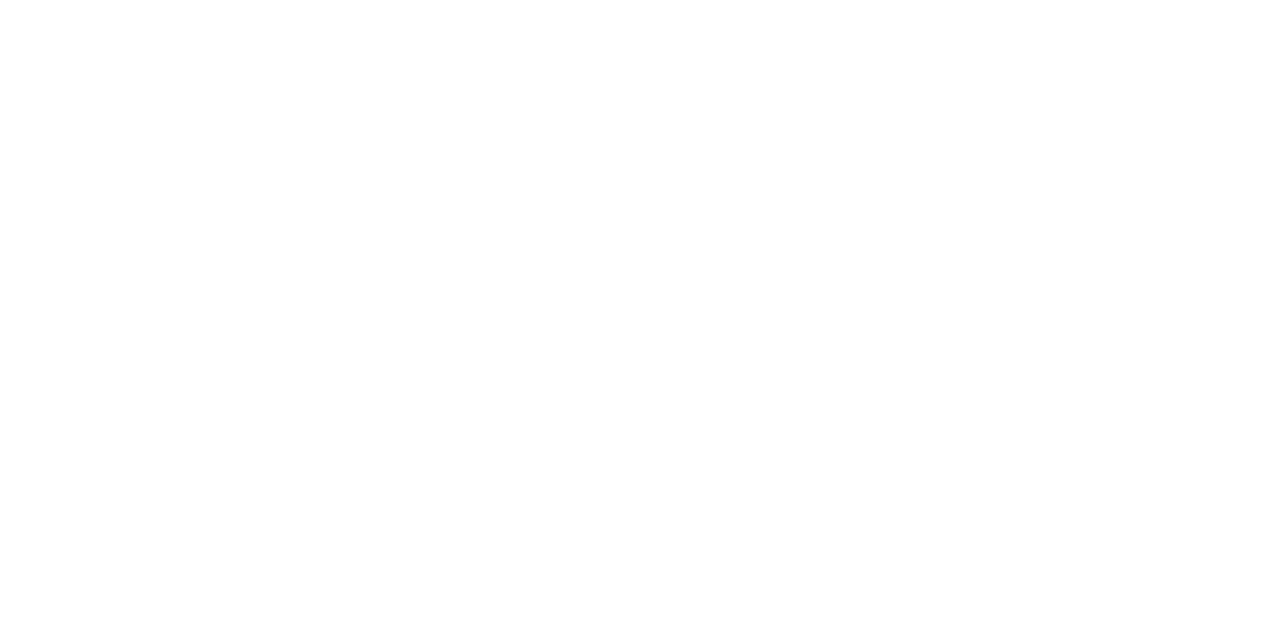
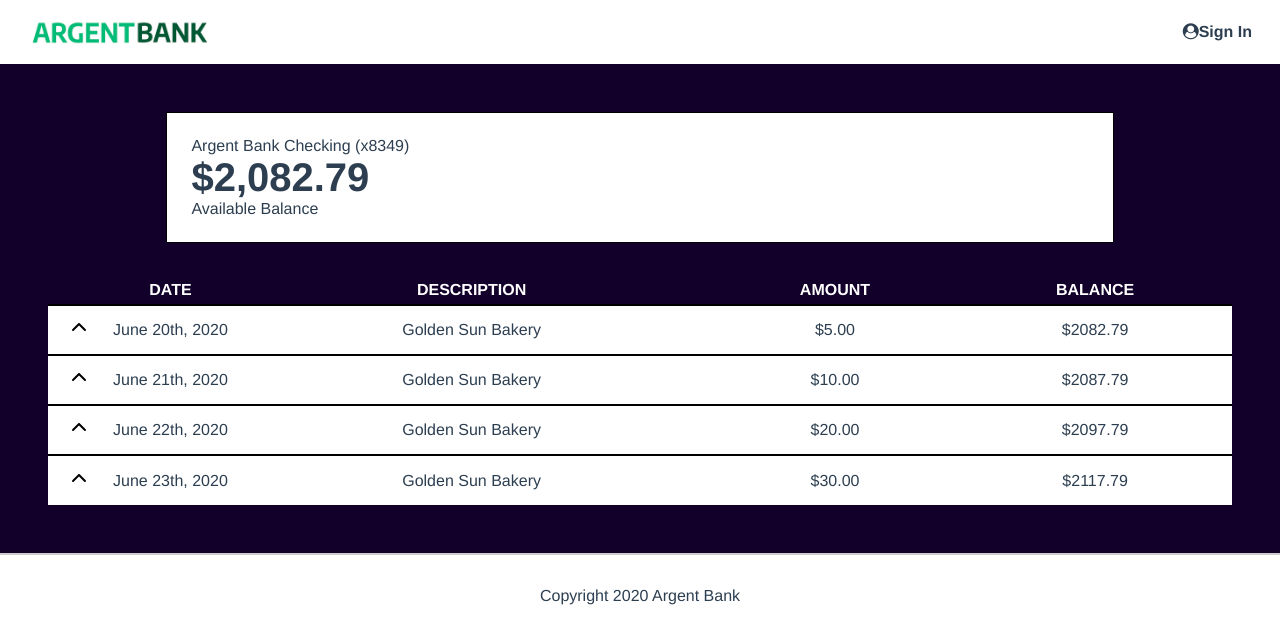
Before and after one commit to Moonshield7/P13-Argent-Bank, a React (Vite) app: page /transactions in a window 1280 px wide. Before the commit this address had no page. Shown: the top 644 px of the page. Built offline with nearby package versions, Linux system fonts and the light colour scheme.

Commit message:
💄 Pages user and transactions roughly created

```diff
--- a/src/App.css
+++ b/src/App.css
@@ -1,4 +1,5 @@
 html {
+  box-sizing: border-box;
   font-family: Avenir, Helvetica, Arial, sans-serif;
   -webkit-font-smoothing: antialiased;
   -moz-osx-font-smoothing: grayscale;
@@ -249,6 +250,7 @@ body {
 .account-content-wrapper {
   width: 100%;
   flex: 1;
+  text-decoration: none;
 }
 
 .edit-button {
@@ -289,3 +291,52 @@ body {
     width: 200px;
   }
 }
+
+
+/* Added CSS */
+
+.edit-user-input {
+  width: 150px;
+  height: 25px;
+  margin: 0 5px 5px 5px;
+  padding: 3px;
+}
+
+.edit-user-button {
+  width: 100px;
+  height: 25px;
+  margin: 5px;
+  border: 2px solid #00bc77;
+  background-color: #00bc77;
+  color: #fff;
+  font-weight: 600;
+}
+
+/* Transaction table */
+
+.transaction-table .transaction-dropdown {
+  border: none;
+  text-align: left;
+}
+
+.transaction-table {
+  background-color: #fff;
+  width: 100%;
+  border-collapse: collapse;
+}
+
+.transaction-table thead {
+  background-color:#12002b;
+  color: #fff;
+  border: none;
+  height: 30px;
+}
+
+.transaction-table tbody tr  {
+  height: 50px;
+  border-top: 2px solid black;
+}
+
+.column-date {
+  width: 120px;
+}
--- a/src/App.jsx
+++ b/src/App.jsx
@@ -3,6 +3,7 @@ import './App.css'
 import Home from "./pages/Home";
 import SignIn from "./pages/SignIn";
 import User from "./pages/User";
+import AccountTransactions from "./pages/AccountTransactions";
 
 function App() {
 
@@ -10,8 +11,9 @@ function App() {
     <Router>
       <Routes>
         <Route path='/' element={<Home />}  />
-        <Route path='/user' element={<User />}  />
-        <Route path='/sign-in' element={<SignIn />}  />
+        <Route path='/profile' element={<User />}  />
+        <Route path='/login' element={<SignIn />}  />
+        <Route path='/transactions' element={<AccountTransactions />}  />
       </Routes>
     </Router>
   )
--- /dev/null
+++ b/src/assets/content/transactions.js
@@ -0,0 +1,42 @@
+export const transactionsContent = [
+  {
+    id: 'tr1',
+    date: 'June 20th, 2020',
+    description: 'Golden Sun Bakery',
+    amount: '$5.00',
+    balance: '$2082.79',
+    transactionType: 'Electronic',
+    category: 'Food',
+    notes: ''
+  },
+  {
+    id: 'tr2',
+    date: 'June 21th, 2020',
+    description: 'Golden Sun Bakery',
+    amount: '$10.00',
+    balance: '$2087.79',
+    transactionType: 'Electronic',
+    category: 'Food',
+    notes: ''
+  },
+  {
+    id: 'tr3',
+    date: 'June 22th, 2020',
+    description: 'Golden Sun Bakery',
+    amount: '$20.00',
+    balance: '$2097.79',
+    transactionType: 'Electronic',
+    category: 'Food',
+    notes: ''
+  },
+  {
+    id: 'tr4',
+    date: 'June 23th, 2020',
+    description: 'Golden Sun Bakery',
+    amount: '$30.00',
+    balance: '$2117.79',
+    transactionType: 'Electronic',
+    category: 'Food',
+    notes: ''
+  },
+]
--- a/src/components/Account/index.jsx
+++ b/src/components/Account/index.jsx
@@ -1,6 +1,11 @@
 import { PropTypes } from "prop-types"
+import { Link, useLocation } from "react-router-dom";
 
 function Account ({content}) {
+  const onTransactionsPage = (useLocation().pathname === '/transactions')
+  console.log(onTransactionsPage)
+
+
   return (
     <li className="account">
       <div className="account-content-wrapper">
@@ -8,9 +13,9 @@ function Account ({content}) {
         <p className="account-amount">{content.amount}</p>
         <p className="account-amount-description">{content.description} </p>
       </div>
-      <div className="account-content-wrapper cta">
+      { onTransactionsPage ? "" : (<Link to="/transactions" className="account-content-wrapper cta" >
         <button className="transaction-button">View transactions</button>
-      </div>
+      </Link>)}
     </li>
   )
 }
--- a/src/components/Header/index.jsx
+++ b/src/components/Header/index.jsx
@@ -12,7 +12,7 @@ function Header () {
       <h1 className="sr-only">Argent Bank</h1>
     </Link>
     <div>
-      <Link className="main-nav-item" to="/sign-in">
+      <Link className="main-nav-item" to="/login">
         <i className="fa fa-user-circle"></i>
         Sign In
       </Link>
--- a/src/components/SignInContainer/index.jsx
+++ b/src/components/SignInContainer/index.jsx
@@ -16,7 +16,7 @@ function SignInContainer () {
         <div className="input-remember">
           <input type="checkbox" id="remember-me" /><label htmlFor="remember-me">Remember me</label>
         </div>
-        <Link to="/user" className="sign-in-button">Sign In</Link>
+        <Link to="/profile" className="sign-in-button">Sign In</Link>
       </form>
     </section>
   </main>
--- /dev/null
+++ b/src/components/TransactionDetail/index.jsx
@@ -0,0 +1,49 @@
+import { useState } from "react";
+import { PropTypes } from "prop-types";
+import pen from "../../assets/img/pen-solid.svg"
+
+function TransactionDetail ({elem}) {
+  const [showDetails, setShowDetails] = useState(false);
+  function toggleShowDetails () {
+    setShowDetails(!showDetails);
+  }
+
+  return (
+    <tbody>
+      <tr>
+        <td>
+          <svg xmlns="http://www.w3.org/2000/svg" height="1em" viewBox="0 0 512 512" onClick={toggleShowDetails}>
+            {
+              !showDetails ? <path d="M233.4 105.4c12.5-12.5 32.8-12.5 45.3 0l192 192c12.5 12.5 12.5 32.8 0 45.3s-32.8 12.5-45.3 0L256 173.3 86.6 342.6c-12.5 12.5-32.8 12.5-45.3 0s-12.5-32.8 0-45.3l192-192z"/> : <path d="M233.4 406.6c12.5 12.5 32.8 12.5 45.3 0l192-192c12.5-12.5 12.5-32.8 0-45.3s-32.8-12.5-45.3 0L256 338.7 86.6 169.4c-12.5-12.5-32.8-12.5-45.3 0s-12.5 32.8 0 45.3l192 192z"/>
+            }
+            </svg>
+
+        </td>
+        <td> {elem.date} </td>
+        <td> {elem.description} </td>
+        <td> {elem.amount} </td>
+        <td> {elem.balance} </td>
+      </tr>
+      {
+        showDetails ?
+        <tr className="transaction-dropdown">
+            <td></td>
+            <td colSpan={2}>
+              <p>Transaction type : {elem.transactionType}</p>
+              <p>Category : {elem.category}</p>
+              <p>Notes : {elem.notes}</p>
+            </td>
+
+        </tr>
+        :
+        ""
+      }
+    </tbody>
+  )
+}
+
+TransactionDetail.propTypes = {
+  elem: PropTypes.object
+}
+
+export default TransactionDetail;
--- /dev/null
+++ b/src/components/Transactions/index.jsx
@@ -0,0 +1,31 @@
+import { transactionsContent } from "../../assets/content/transactions";
+import { accountsContent } from "../../assets/content/accounts";
+import Account from "../Account";
+import TransactionDetail from "../TransactionDetail";
+
+function Transactions () {
+  return (
+    <div className="main bg-dark" style={{padding: "3rem"}}>
+      <Account content={accountsContent[0]}/>
+    <table className="transaction-table">
+      <thead>
+      <tr>
+        <th className="arrow"></th>
+        <th className="column-date">DATE</th>
+        <th>DESCRIPTION</th>
+        <th>AMOUNT</th>
+        <th>BALANCE</th>
+      </tr>
+      </thead>
+      {
+        transactionsContent.map(transaction => {
+          return <TransactionDetail key={transaction.id} elem={transaction} />
+        })
+      }
+    </table>
+    </div>
+
+  )
+}
+
+export default Transactions;
--- a/src/components/UserContainer/index.jsx
+++ b/src/components/UserContainer/index.jsx
@@ -1,20 +1,17 @@
 import Account from "../Account";
 import { accountsContent } from "../../assets/content/accounts";
+import UserHeader from "../UserHeader";
 
 function UserContainer () {
   return (
     <main className="main bg-dark" style={{padding: "3rem"}}>
-    <div className="header">
-      <h1>Welcome back<br />Tony Jarvis!</h1>
-      <button className="edit-button">Edit Name</button>
-    </div>
+      <UserHeader />
       <h2 className="sr-only">Accounts</h2>
       <ul>
         {accountsContent.map(elem => {
           return <Account key={elem.title} content={elem} />
         })}
       </ul>
-
     </main>
   )
 }
--- /dev/null
+++ b/src/components/UserHeader/index.jsx
@@ -0,0 +1,48 @@
+import { useState } from "react";
+
+function UserHeader () {
+  const [firstName, setFirstName] = useState("Tony");
+  const [lastName, setLastName] = useState("Jarvis");
+  const [editing, setEditing] = useState(false);
+
+    function toggleEditUser () {
+      setEditing(!editing);
+    }
+
+    function editUser () {
+      const firstNameInput = document.getElementById("firstNameInput");
+      const lastNameInput = document.getElementById("lastNameInput");
+      if(firstNameInput.value) {
+        setFirstName(firstNameInput.value);
+      }
+      if(lastNameInput.value) {
+        setLastName(lastNameInput.value);
+      }
+      toggleEditUser();
+    }
+
+  if(editing) {
+    return (
+      <div className="header">
+        <h1>Welcome back</h1>
+        <div className="edit-user">
+          <input className="edit-user-input" id="firstNameInput" type="text" placeholder={firstName}></input>
+          <input className="edit-user-input" id="lastNameInput" type="text" placeholder={lastName}></input>
+        </div>
+        <div className="edit-user">
+          <button className="edit-user-button" onClick={editUser}>Save</button>
+          <button className="edit-user-button" onClick={toggleEditUser}>Cancel</button>
+        </div>
+
+      </div>
+    )
+  }
+  return (
+    <div className="header">
+      <h1>Welcome back<br />{firstName + " " + lastName} !</h1>
+      <button className="edit-button" onClick={toggleEditUser}>Edit Name</button>
+    </div>
+  )
+}
+
+export default UserHeader;
--- /dev/null
+++ b/src/pages/AccountTransactions/index.jsx
@@ -0,0 +1,15 @@
+import Footer from "../../components/Footer";
+import Header from "../../components/Header";
+import Transactions from "../../components/Transactions";
+
+function AccountTransactions () {
+  return (
+    <div>
+      <Header />
+      <Transactions />
+      <Footer />
+    </div>
+  )
+}
+
+export default AccountTransactions;
```
Also changed, not shown: public/img/chevron-up-solid.svg (added), src/assets/img/pen-solid.svg (added). Lines whose indentation alone changed are shown as unchanged.
